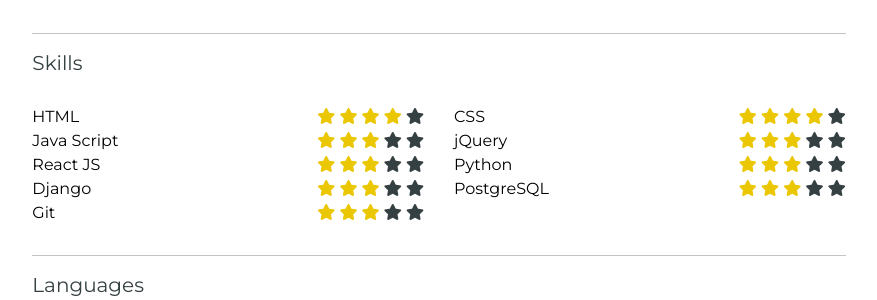
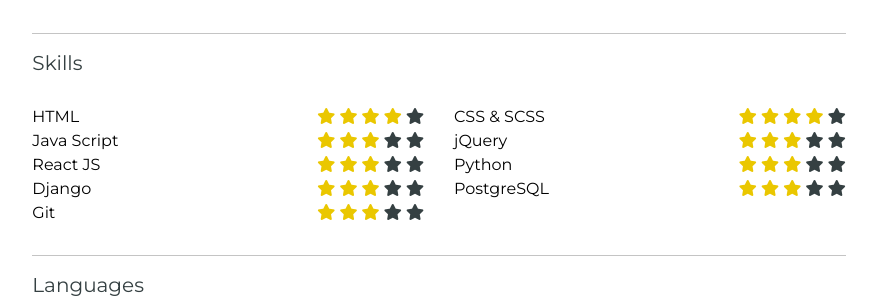
Before and after one commit to TomRichtr/my_personal_website, a Django app: page /profile/ in a window 1280 px wide. Shown: the part 1453-1753 px from the top of the page, without its empty margins (201-1078 px from the left). Run offline with Django 3.2, Linux system fonts and the light colour scheme; some libraries are stand-ins or nearby versions.

Commit message:
skills adjustment

```diff
--- a/templates/profile/_skills.html
+++ b/templates/profile/_skills.html
@@ -13,7 +13,7 @@
     </div>
   </div>
   <div class="col-sm-6 rating-container css d-flex justify-content-between">
-    <div class="skill-name-container">CSS</div>
+    <div class="skill-name-container">CSS & SCSS</div>
     <div class="">
       <span class="fa fa-star checked"></span>
       <span class="fa fa-star checked"></span>
```
